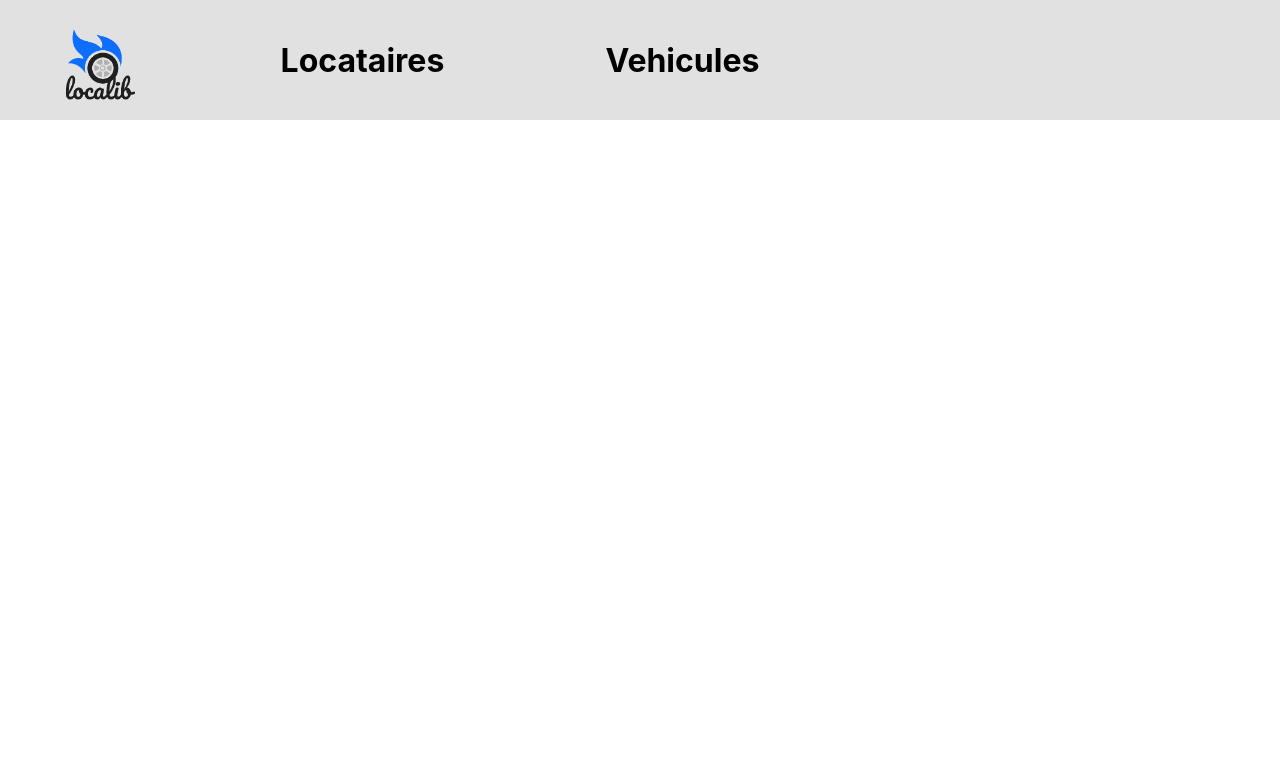
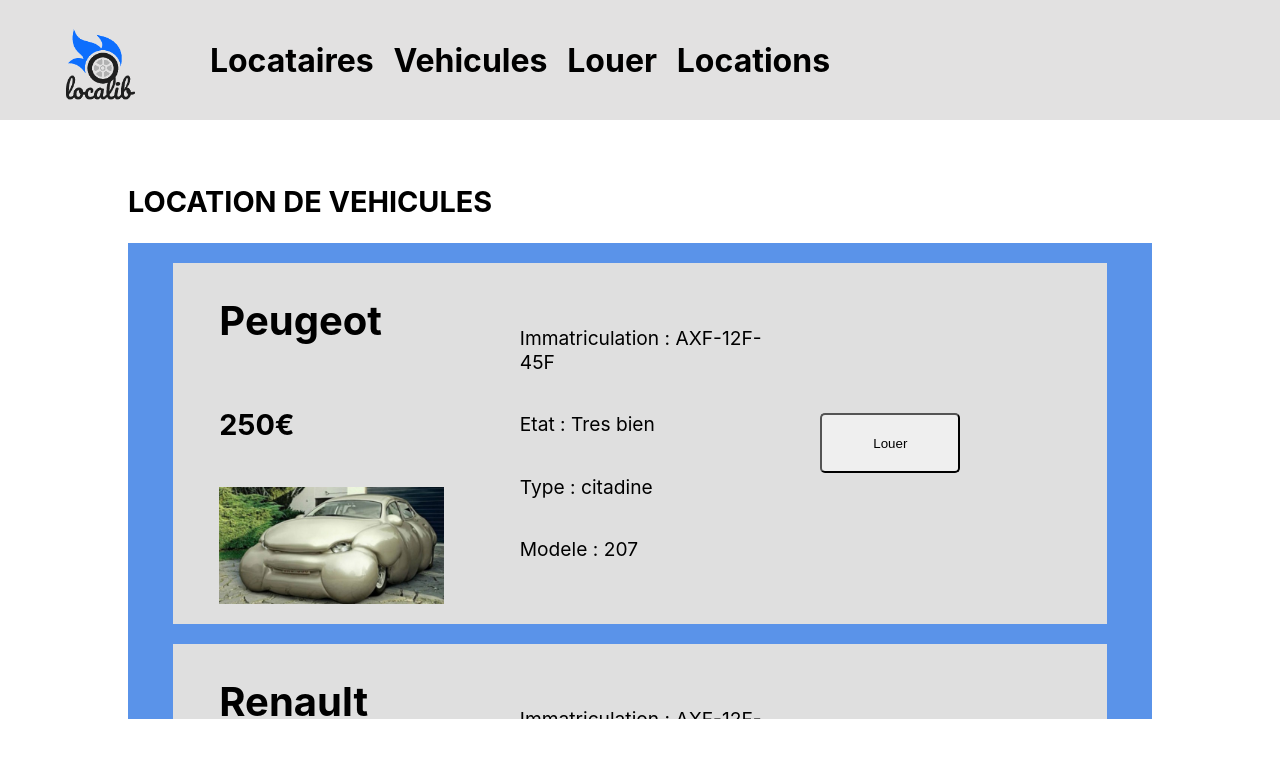
Before and after one commit to FlorianFlouquet/ECF-Front, a React (Create React App) app: page /location in a window 1280 px wide. Shown: the top 758 px of the page. Built offline with nearby package versions, Linux system fonts and the light colour scheme; data requests are answered from the project's data file.

Commit message:
made a location-page where we can check on the disponibility of every vehicles, and rent those available

```diff
--- a/src/App.tsx
+++ b/src/App.tsx
@@ -5,6 +5,8 @@
 import { LocatairesPage } from './pages/LocatairesPage';
 import { VehiculesPage } from './pages/VehiculesPage';
 import { Navbar } from './components/Navbar';
+import { VehiculeLocation } from './components/locations/VehiculeLocation';
+import { LocationsPage } from './pages/LocationsPage';
 
 function App() {
   return (
@@ -13,6 +15,7 @@
       <Routes>
         <Route path='/' element={<LocatairesPage />} />
         <Route path='/vehicules' element={<VehiculesPage />} />
+        <Route path='/location' element={<LocationsPage />} />
       </Routes>
     </BrowserRouter>
   );
--- a/src/components/Navbar.tsx
+++ b/src/components/Navbar.tsx
@@ -14,6 +14,8 @@
         <div className='nav-items'>
             <Link to="/">Locataires</Link>
             <Link to="/vehicules">Vehicules</Link>
+            <Link to="/location">Louer</Link>
+            <Link to="/gestion-location">Locations</Link>
         </div>
     </nav>
   )
--- /dev/null
+++ b/src/components/locations/VehiculeLocation.tsx
@@ -0,0 +1,35 @@
+import React, { VideoHTMLAttributes } from 'react'
+import { VehiculesModel } from '../../model/VehiculeModel'
+import voitureImg from '../../styles/assets/voiture.jpg'
+
+interface Props {
+    data : VehiculesModel,
+}
+
+export const VehiculeLocation = (props: Props) => {
+  return (
+    <li  key={props.data.modele} className='locataire'>
+            <div className='locataire-content'>
+                <div>
+                    <h2>{props.data.marque}</h2>
+                    <h3>{props.data.prix}€</h3>
+                    <figure className='voiture'>
+                        <img src={voitureImg} alt="car-image" />
+                    </figure>
+                </div>
+                <div>
+                    <p>Immatriculation : {props.data.immatriculation}</p>
+                    <p>Etat : {props.data.etat}</p>
+                    <p>Type : {props.data.type}</p>
+                    <p>Modele : {props.data.modele}</p>
+                </div>
+                <div>
+                    {props.data.disponible
+                    ? <button>Louer</button>
+                    : <h2>INDISPONIBLE</h2>
+                    }
+                </div>
+            </div>
+        </li>
+  )
+}
--- /dev/null
+++ b/src/pages/LocationsPage.tsx
@@ -0,0 +1,38 @@
+import React, { useEffect, useState } from 'react'
+import { VehiculeLocation } from '../components/locations/VehiculeLocation'
+import { VehiculesModel } from '../model/VehiculeModel'
+import { vehiculesService } from '../services/VehiculesService'
+
+import '../styles/locatairesPage.css'
+
+export const LocationsPage = () => {
+
+    const [vehicules, setVehicules] = useState<VehiculesModel[]>([{marque: "", type: "", prix: 0, modele: "", etat: "", immatriculation: "", id: 0, disponible: true}])
+
+    useEffect(() => {
+    findAllVehicules()
+    }, [])
+
+    /**
+     * Appelle la methode findAllVehicules du service
+     */
+    const findAllVehicules = () => {
+    vehiculesService.findAllVehicules().then((res: any) => {setVehicules(res)})
+    }
+    return (
+        <>
+            <div className='locataire-page'>
+                <div className='locataire-page-content-holder'>
+                    <h2>Location de vehicules</h2>
+                    <div className='liste-locataires'>
+                        <ul>
+                            {vehicules.map((item) => (
+                            <VehiculeLocation data={item} />
+                            ))}
+                        </ul>
+                    </div>
+                </div>
+            </div>
+        </>
+    )
+}
```
